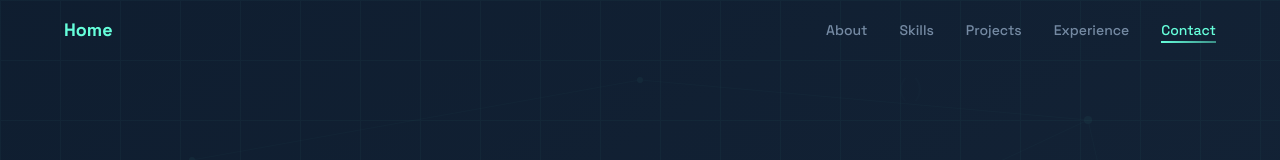
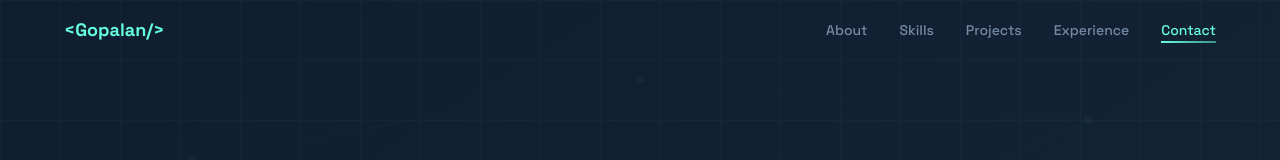
Before and after one commit to gopalan068/v0-portfolio-website, a Next.js app: page / in a window 1280 px wide. Shown: the top 160 px of the page. Built offline with nearby package versions, Linux system fonts and the light colour scheme.

Commit message:
feat: update navigation header and links with new branding

```diff
--- a/components/navigation.tsx
+++ b/components/navigation.tsx
@@ -39,18 +39,17 @@ export function Navigation() {
 
   return (
     <header
-      className={`fixed top-0 left-0 right-0 z-50 transition-all duration-300 ${
-        isScrolled
+      className={`fixed top-0 left-0 right-0 z-50 transition-all duration-300 ${isScrolled
           ? "glass border-b border-primary/10"
           : "bg-transparent"
-      }`}
+        }`}
     >
       <nav className="mx-auto flex max-w-[1200px] items-center justify-between px-6 py-4">
         <a
           href="#hero"
           className="relative text-lg font-bold text-primary transition-all duration-300 hover:drop-shadow-[0_0_12px_hsl(var(--primary))] group"
         >
-          <span className="relative z-10">Home</span>
+          <span className="relative z-10">&lt;Gopalan/&gt;</span>
           <div className="absolute -bottom-1 left-0 h-0.5 w-0 bg-gradient-to-r from-primary to-primary/50 transition-all duration-300 group-hover:w-full" />
         </a>
 
@@ -60,18 +59,16 @@ export function Navigation() {
             <li key={link.href}>
               <a
                 href={link.href}
-                className={`group relative text-sm font-medium transition-colors duration-300 ${
-                  activeSection === link.href.replace("#", "")
+                className={`group relative text-sm font-medium transition-colors duration-300 ${activeSection === link.href.replace("#", "")
                     ? "text-primary"
                     : "text-muted-foreground hover:text-primary"
-                }`}
+                  }`}
               >
                 {link.label}
-                <span className={`absolute -bottom-1 left-0 h-0.5 bg-gradient-to-r from-primary to-primary/50 transition-all duration-300 ${
-                  activeSection === link.href.replace("#", "")
+                <span className={`absolute -bottom-1 left-0 h-0.5 bg-gradient-to-r from-primary to-primary/50 transition-all duration-300 ${activeSection === link.href.replace("#", "")
                     ? "w-full"
                     : "w-0 group-hover:w-full"
-                }`} />
+                  }`} />
               </a>
             </li>
           ))}
@@ -96,11 +93,10 @@ export function Navigation() {
               <li key={link.href} style={{ animationDelay: `${index * 0.05}s` }} className="animate-fade-in-up">
                 <a
                   href={link.href}
-                  className={`relative block rounded-lg px-4 py-3 text-sm font-medium transition-all duration-300 hover:text-primary group ${
-                    activeSection === link.href.replace("#", "")
+                  className={`relative block rounded-lg px-4 py-3 text-sm font-medium transition-all duration-300 hover:text-primary group ${activeSection === link.href.replace("#", "")
                       ? "text-primary bg-primary/5"
                       : "text-muted-foreground"
-                  }`}
+                    }`}
                   onClick={() => setIsMobileMenuOpen(false)}
                 >
                   <span className="relative z-10">{link.label}</span>
```
